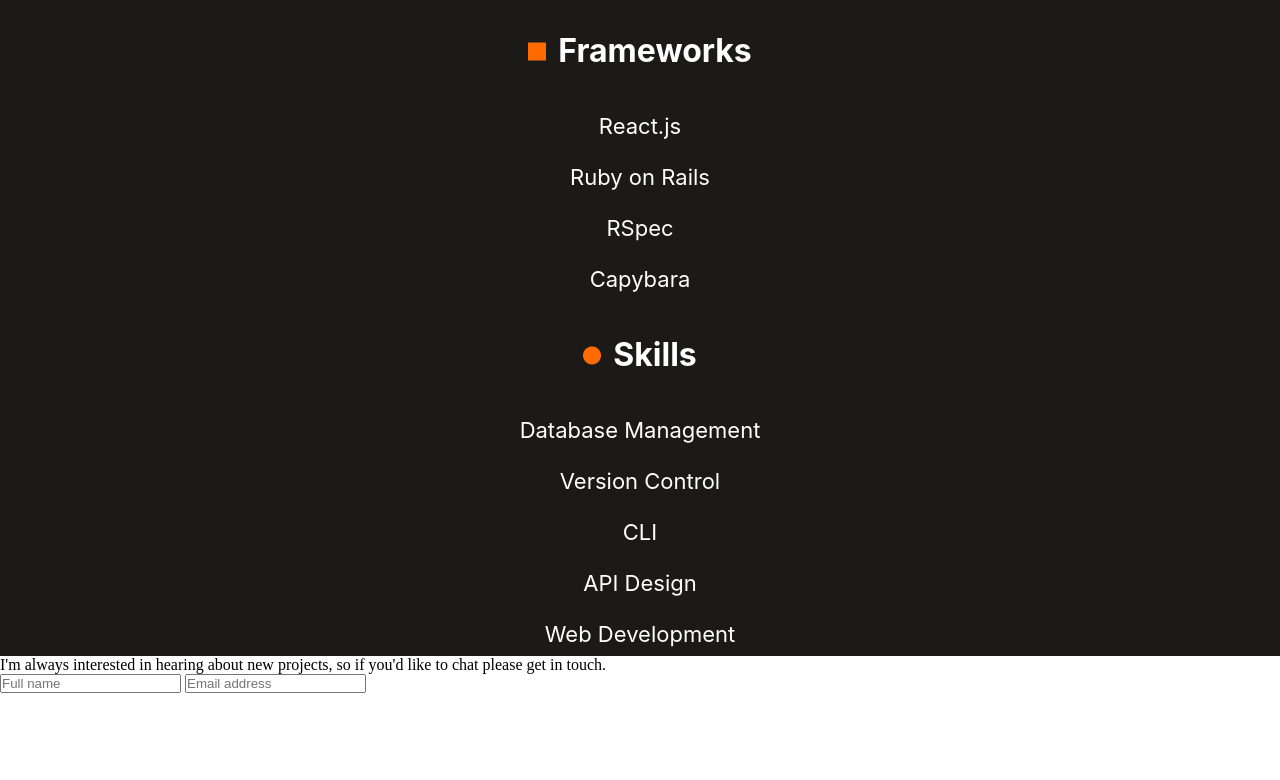
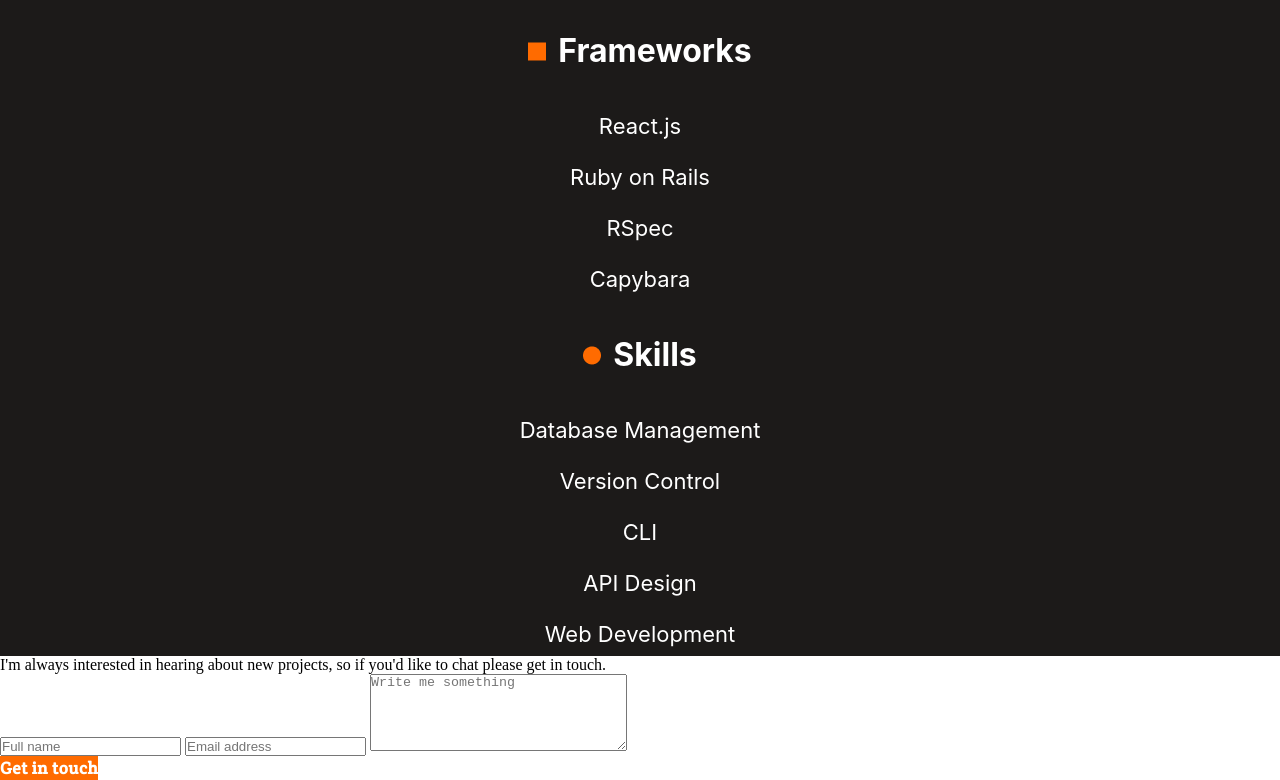
Before and after one commit to mailsg/Portfolio, a website: page index.html in a window 1280 px wide. Shown: the part 5164-5944 px from the top of the page. Before the commit the page ends 5857 px from the top, so only its background shows below. Drawn offline with Linux system fonts and the light colour scheme; a web font is replaced by a local one.

Commit message:
Add textarea and button to form

```diff
--- a/index.html
+++ b/index.html
@@ -227,6 +227,10 @@
                   <form action="https://formspree.io/f/xyyangae" method="post">
                     <input type="text" class="text-field" placeholder="Full name" min="1" max="30" name="Name" required>
                     <input type="email" class="text-field" placeholder="Email address" name="Email address" required>
+                    <textarea name="short-writeup" id="bio" class="text-field" cols="30" rows="5" placeholder="Write me something"></textarea required>
+                        <div class="form-btn">
+                          <button type="submit" class="about-me-btn btn-form">Get in touch</button>
+                        </div>
                   </form>
                 </div>
             </section>
```
